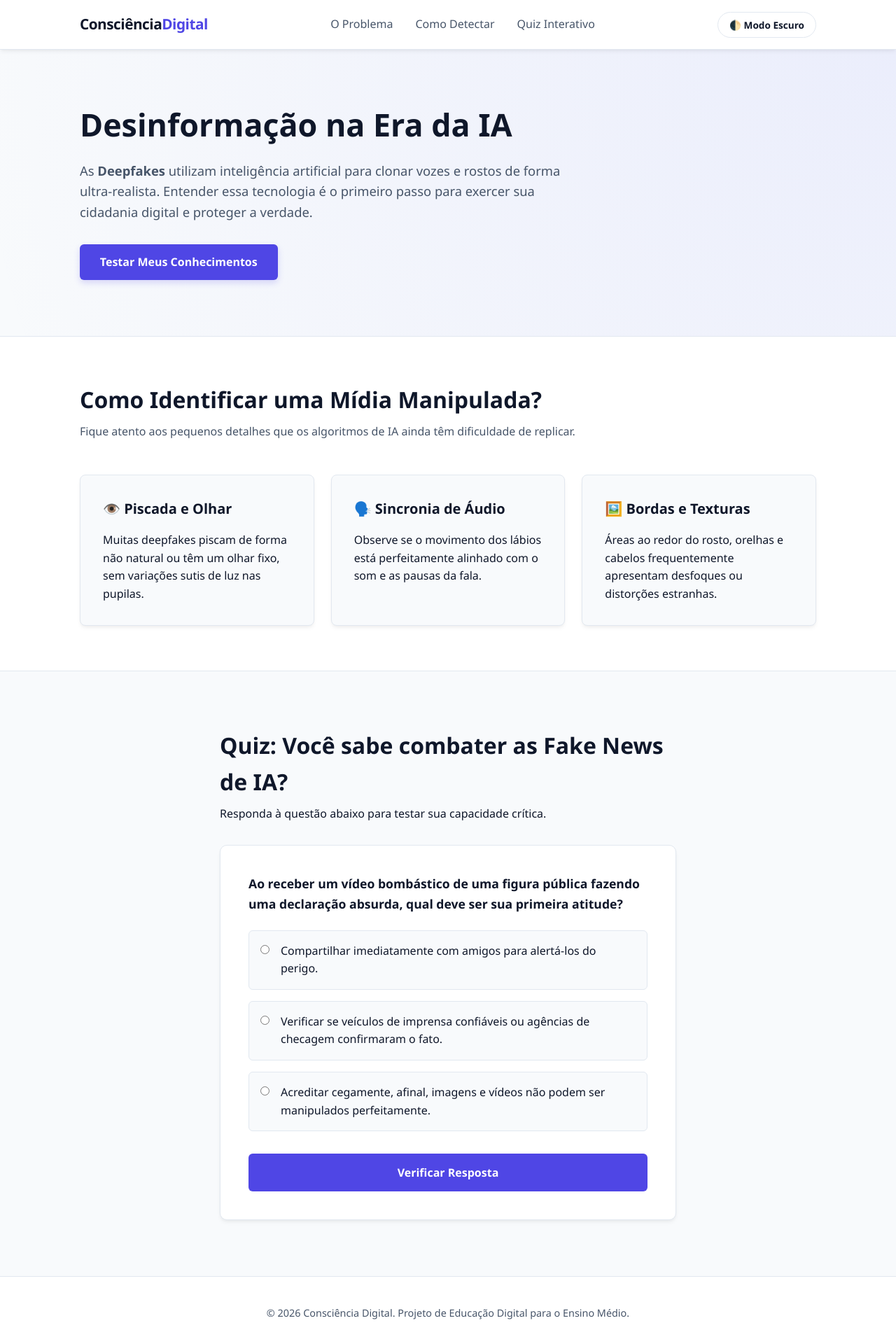
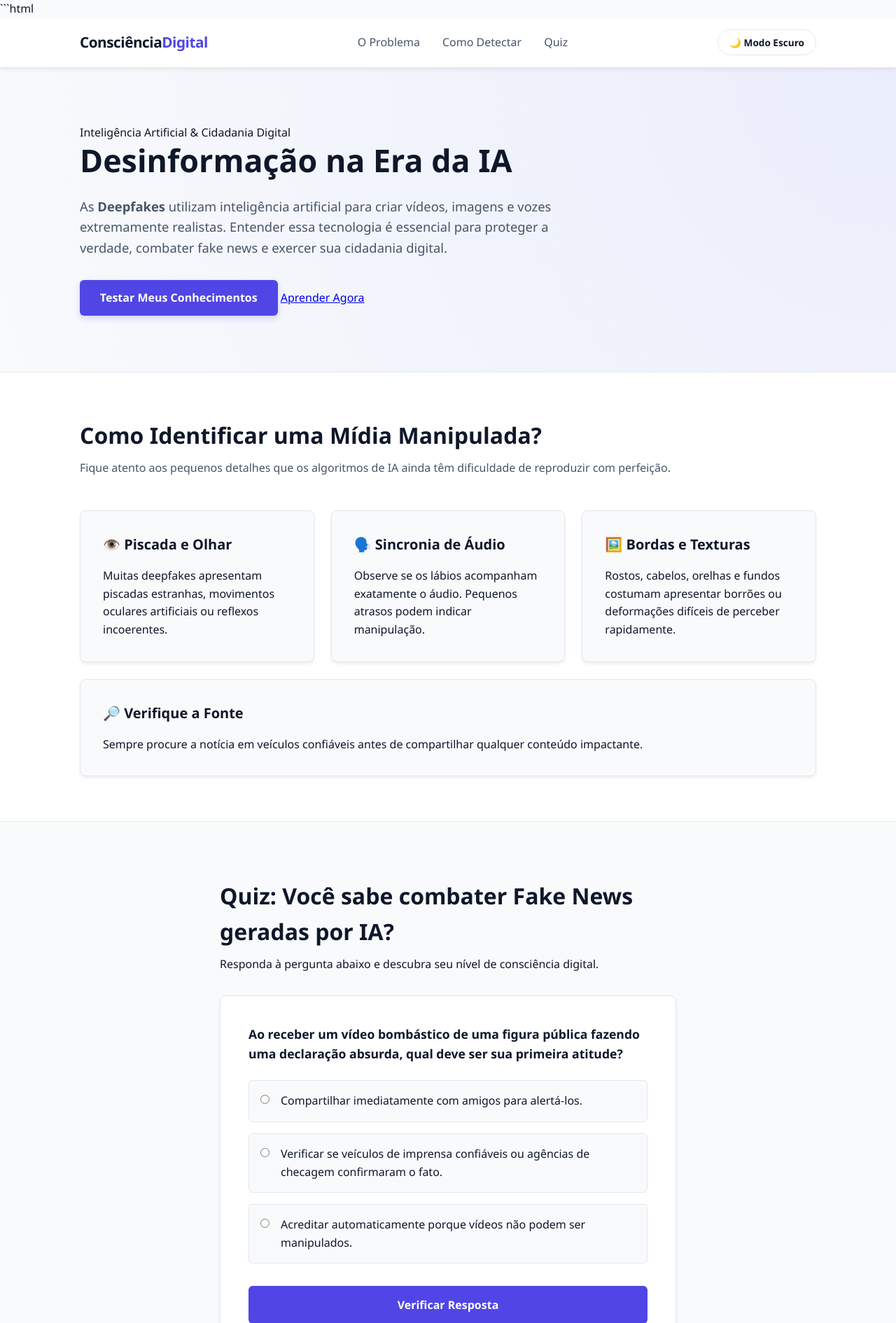
Before and after one commit to silvakaliel-eng/Cidadania-Digital-e-Intelig-ncia-Artificial, a plain HTML site: page index.html in a window 1280 px wide. Shown: the top 1890 px of the page at 70% size. Drawn offline with Linux system fonts and the light colour scheme; files that its build step writes are made by us from their sources; files whose address does not match are found by name.

Commit message:
Update index.html

````diff
--- a/index.html
+++ b/index.html
@@ -1,98 +1,295 @@
+```html
 <!DOCTYPE html>
 <html lang="pt-BR">
+
 <head>
     <meta charset="UTF-8">
     <meta name="viewport" content="width=device-width, initial-scale=1.0">
-    <title>Cidadania Digital: O Perigo das Deepfakes</title>
+
+    <title>Consciência Digital | O Perigo das Deepfakes</title>
+
+    <meta name="description"
+        content="Aprenda a identificar deepfakes, combater a desinformação e desenvolver sua cidadania digital.">
+
     <link rel="stylesheet" href="css/style.css">
 </head>
+
 <body>
+
+    <!-- HEADER -->
 
     <header>
         <nav class="navbar">
-            <div class="logo">Consciência<span>Digital</span></div>
+
+            <div class="logo">
+                Consciência<span>Digital</span>
+            </div>
+
             <ul class="nav-links">
                 <li><a href="#sobre">O Problema</a></li>
-                <li><a href="#Guia">Como Detectar</a></li>
-                <li><a href="#quiz">Quiz Interativo</a></li>
+                <li><a href="#guia">Como Detectar</a></li>
+                <li><a href="#quiz">Quiz</a></li>
             </ul>
-            <button id="theme-toggle" class="btn-toggle" aria-label="Alternar tema">🌓 Modo Escuro</button>
+
+            <button
+                id="theme-toggle"
+                class="btn-toggle"
+                aria-label="Alternar tema">
+
+                🌙 Modo Escuro
+
+            </button>
+
         </nav>
     </header>
 
+    <!-- CONTEÚDO PRINCIPAL -->
+
     <main>
+
+        <!-- HERO -->
+
         <section id="sobre" class="hero-section">
+
+            <div class="hero-background"></div>
+
             <div class="container hero-container">
+
                 <div class="hero-text">
-                    <h1>Desinformação na Era da IA</h1>
-                    <p>As <strong>Deepfakes</strong> utilizam inteligência artificial para clonar vozes e rostos de forma ultra-realista. Entender essa tecnologia é o primeiro passo para exercer sua cidadania digital e proteger a verdade.</p>
-                    <a href="#quiz" class="btn-primary">Testar Meus Conhecimentos</a>
+
+                    <span class="badge">
+                        Inteligência Artificial & Cidadania Digital
+                    </span>
+
+                    <h1>
+                        Desinformação na Era da IA
+                    </h1>
+
+                    <p>
+                        As <strong>Deepfakes</strong> utilizam inteligência artificial
+                        para criar vídeos, imagens e vozes extremamente realistas.
+                        Entender essa tecnologia é essencial para proteger a verdade,
+                        combater fake news e exercer sua cidadania digital.
+                    </p>
+
+                    <div class="hero-buttons">
+
+                        <a href="#quiz" class="btn-primary">
+                            Testar Meus Conhecimentos
+                        </a>
+
+                        <a href="#guia" class="btn-secondary">
+                            Aprender Agora
+                        </a>
+
+                    </div>
+
                 </div>
+
             </div>
+
         </section>
 
-        <section id="Guia" class="guide-section">
+        <!-- GUIA -->
+
+        <section id="guia" class="guide-section">
+
             <div class="container">
-                <h2>Como Identificar uma Mídia Manipulada?</h2>
-                <p class="subtitle">Fique atento aos pequenos detalhes que os algoritmos de IA ainda têm dificuldade de replicar.</p>
+
+                <h2>
+                    Como Identificar uma Mídia Manipulada?
+                </h2>
+
+                <p class="subtitle">
+                    Fique atento aos pequenos detalhes que os algoritmos de IA
+                    ainda têm dificuldade de reproduzir com perfeição.
+                </p>
 
                 <div class="cards-grid">
-                    <div class="card">
+
+                    <article class="card">
+
                         <h3>👁️ Piscada e Olhar</h3>
-                        <p>Muitas deepfakes piscam de forma não natural ou têm um olhar fixo, sem variações sutis de luz nas pupilas.</p>
-                    </div>
-                    <div class="card">
+
+                        <p>
+                            Muitas deepfakes apresentam piscadas estranhas,
+                            movimentos oculares artificiais ou reflexos incoerentes.
+                        </p>
+
+                    </article>
+
+                    <article class="card">
+
                         <h3>🗣️ Sincronia de Áudio</h3>
-                        <p>Observe se o movimento dos lábios está perfeitamente alinhado com o som e as pausas da fala.</p>
-                    </div>
-                    <div class="card">
+
+                        <p>
+                            Observe se os lábios acompanham exatamente o áudio.
+                            Pequenos atrasos podem indicar manipulação.
+                        </p>
+
+                    </article>
+
+                    <article class="card">
+
                         <h3>🖼️ Bordas e Texturas</h3>
-                        <p>Áreas ao redor do rosto, orelhas e cabelos frequentemente apresentam desfoques ou distorções estranhas.</p>
-                    </div>
+
+                        <p>
+                            Rostos, cabelos, orelhas e fundos costumam apresentar
+                            borrões ou deformações difíceis de perceber rapidamente.
+                        </p>
+
+                    </article>
+
+                    <article class="card">
+
+                        <h3>🔎 Verifique a Fonte</h3>
+
+                        <p>
+                            Sempre procure a notícia em veículos confiáveis antes
+                            de compartilhar qualquer conteúdo impactante.
+                        </p>
+
+                    </article>
+
                 </div>
+
             </div>
+
         </section>
 
+        <!-- QUIZ -->
+
         <section id="quiz" class="quiz-section">
+
             <div class="container quiz-container">
-                <h2>Quiz: Você sabe combater as Fake News de IA?</h2>
-                <p>Responda à questão abaixo para testar sua capacidade crítica.</p>
+
+                <h2>
+                    Quiz: Você sabe combater Fake News geradas por IA?
+                </h2>
+
+                <p>
+                    Responda à pergunta abaixo e descubra seu nível de
+                    consciência digital.
+                </p>
+
+                <!-- Barra de progresso -->
+
+                <div class="progress-bar">
+                    <div class="progress"></div>
+                </div>
 
                 <form id="quiz-form">
+
                     <div class="form-question">
-                        <p class="question-text">Ao receber um vídeo bombástico de uma figura pública fazendo uma declaração absurda, qual deve ser sua primeira atitude?</p>
+
+                        <p class="question-text">
+
+                            Ao receber um vídeo bombástico de uma figura pública
+                            fazendo uma declaração absurda, qual deve ser sua
+                            primeira atitude?
+
+                        </p>
 
                         <label class="option-label">
-                            <input type="radio" name="quiz-answer" value="errada-1" required>
-                            <span>Compartilhar imediatamente com amigos para alertá-los do perigo.</span>
+
+                            <input
+                                type="radio"
+                                name="quiz-answer"
+                                value="errada-1"
+                                required>
+
+                            <span>
+                                Compartilhar imediatamente com amigos para alertá-los.
+                            </span>
+
                         </label>
 
                         <label class="option-label">
-                            <input type="radio" name="quiz-answer" value="correta">
-                            <span>Verificar se veículos de imprensa confiáveis ou agências de checagem confirmaram o fato.</span>
+
+                            <input
+                                type="radio"
+                                name="quiz-answer"
+                                value="correta">
+
+                            <span>
+                                Verificar se veículos de imprensa confiáveis ou
+                                agências de checagem confirmaram o fato.
+                            </span>
+
                         </label>
 
                         <label class="option-label">
-                            <input type="radio" name="quiz-answer" value="errada-2">
-                            <span>Acreditar cegamente, afinal, imagens e vídeos não podem ser manipulados perfeitamente.</span>
+
+                            <input
+                                type="radio"
+                                name="quiz-answer"
+                                value="errada-2">
+
+                            <span>
+                                Acreditar automaticamente porque vídeos não podem
+                                ser manipulados.
+                            </span>
+
                         </label>
+
                     </div>
 
-                    <button type="submit" class="btn-submit">Verificar Resposta</button>
+                    <button
+                        type="submit"
+                        class="btn-submit">
+
+                        Verificar Resposta
+
+                    </button>
+
                 </form>
 
-                <div id="quiz-feedback" class="feedback-box hidden"></div>
+                <div
+                    id="quiz-feedback"
+                    class="feedback-box hidden">
+
+                </div>
+
             </div>
+
         </section>
+
     </main>
 
+    <!-- FOOTER -->
+
     <footer>
+
         <div class="container">
-            <p>&copy; 2026 Consciência Digital. Projeto de Educação Digital para o Ensino Médio.</p>
-            <p>Desenvolvido para fins educacionais contra a desinformação automatizada.</p>
+
+            <p>
+                © 2026 Consciência Digital
+            </p>
+
+            <p>
+                Projeto educativo para conscientização sobre deepfakes,
+                inteligência artificial e combate à desinformação.
+            </p>
+
         </div>
+
     </footer>
 
+    <!-- BOTÃO TOPO -->
+
+    <button
+        id="backToTop"
+        aria-label="Voltar ao topo">
+
+        ↑
+
+    </button>
+
+    <!-- JAVASCRIPT -->
+
     <script src="js/script.js"></script>
+
 </body>
+
 </html>
+```
````
